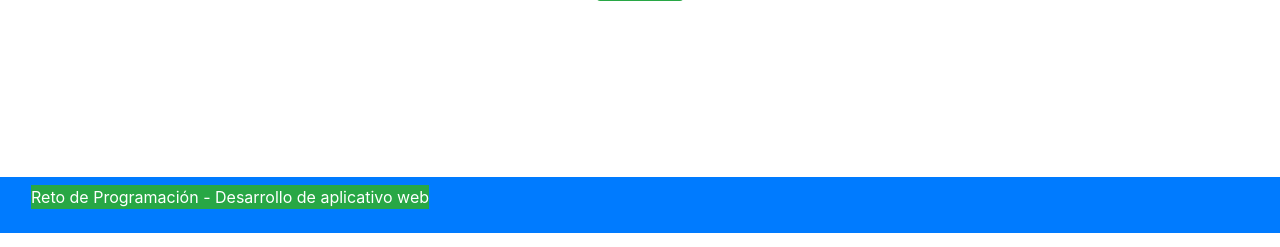
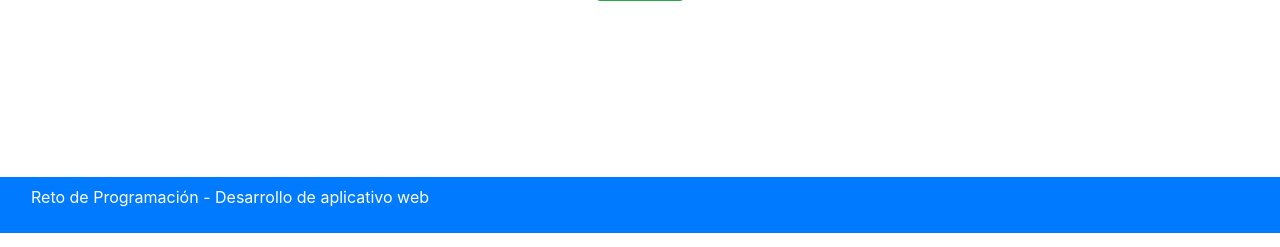
Before and after one commit to EVelasquezDev/gestion-clientes, a PHP site: page /index.php in a window 1280 px wide. Shown: the part 553-800 px from the top of the page. Run offline with PHP 8.4, Linux system fonts and the light colour scheme.

Commit message:
Quitar fondo de texto al footer

```diff
--- a/footer.php
+++ b/footer.php
@@ -2,7 +2,7 @@
 		<div class="container-fluid">
 			<div class="row">
 				<div class="col">
-					<p class="bg-success">Reto de Programación - Desarrollo de aplicativo web</p>
+					<p>Reto de Programación - Desarrollo de aplicativo web</p>
 				</div>
 			</div>
 		</div>
```
